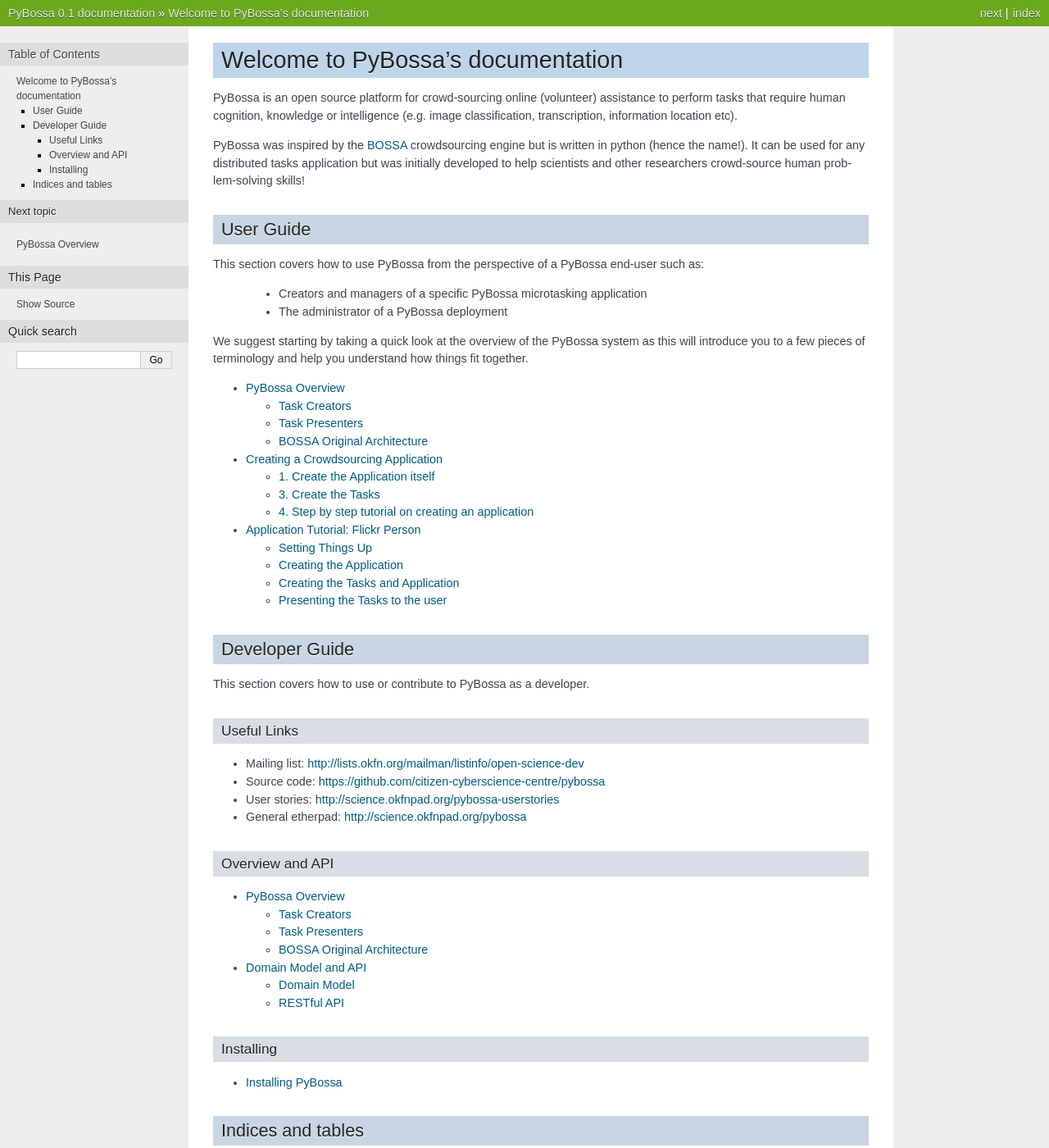
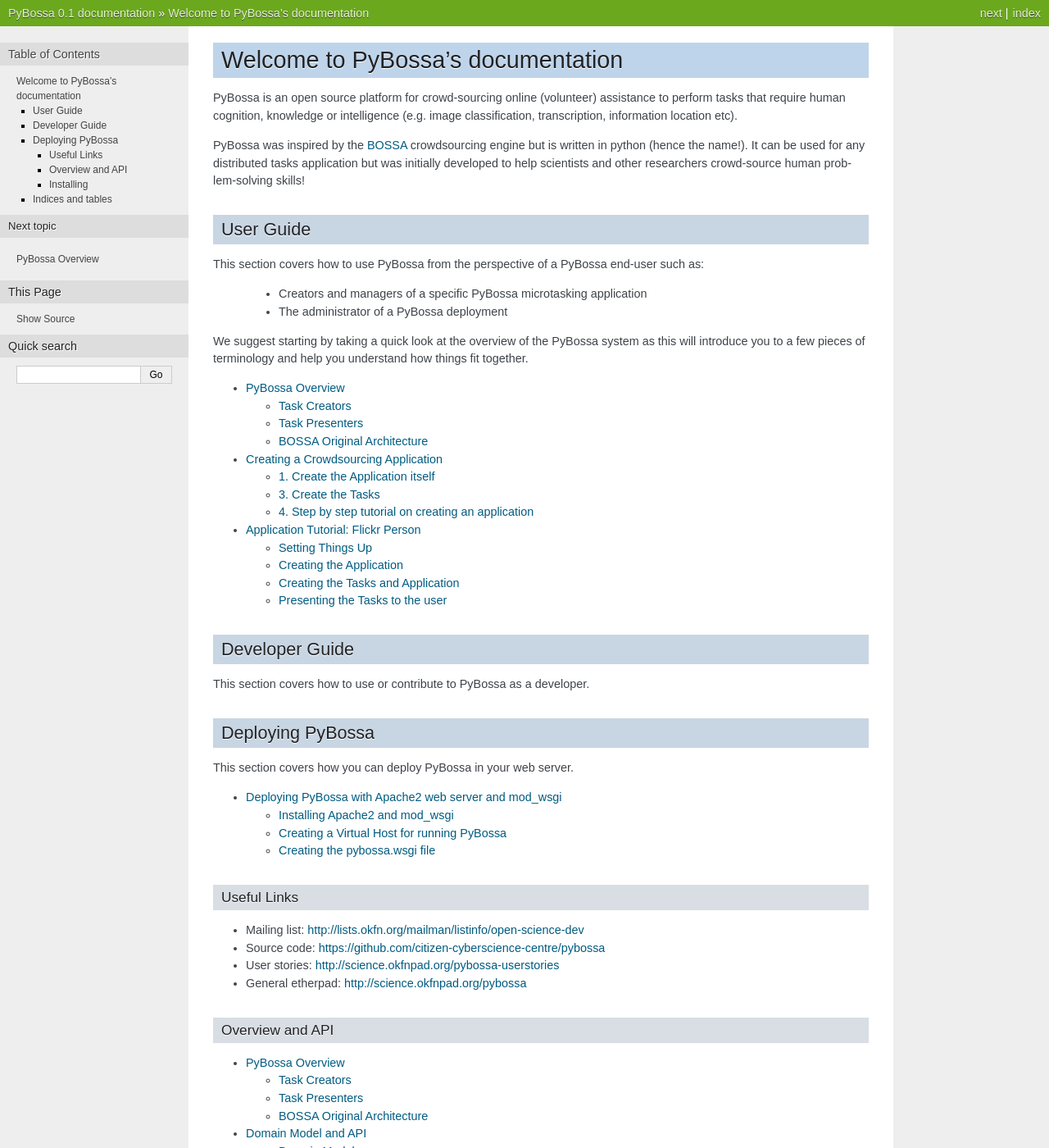
Before and after one commit to Scifabric/pybossa, a Sphinx documentation site: the page built from doc/index.rst, in a window 1280 px wide and 1400 px high. Shown: the whole window at 82% size. Built offline with Sphinx 7.4.7, drawn with Linux system fonts in a browser that asks for light colours; some of the changed lines change nothing that is shown.

Commit message:
Documentation about deploying PyBossa with Apache2 and mod_wsgi. Closes #83
Documentation explaining how you can deploy PyBossa with Apache2 and mod_wsgi.

This commit also adds a small fix to the pybossa-site, reflecting the new path for
the wsgi file in the contrib folder.

```diff
--- /dev/null
+++ b/doc/apache2.rst
@@ -0,0 +1,97 @@
+======================================================
+Deploying PyBossa with Apache2 web server and mod_wsgi
+======================================================
+
+PyBossa is a python web application built using the Flask micro-framework.
+
+To run PyBossa you need a **pybossa.wsgi** file. This file contains the code
+*mod_wsgi* is executing on startup to get the application object. The object
+named *application* in that file is then used as an application.
+
+Pre-requisites:
+
+  * Apache2
+  * mod_wsgi
+
+Installing Apache2 and mod_wsgi
+-------------------------------
+
+You have to install Apache2 and mod_wsgi in your server machine. In
+a Debian/Ubuntu machine you can install them running the following commands::
+
+ $ sudo apt-get install apache2
+ $ sudo apt-get install libapache2-mod-wsgi
+
+After installing the software, you have to enable the *mod_wsgi* library and
+restart the web server::
+
+ $ sudo a2enmod wsgi
+ $ sudo /etc/init.d/apache2 restart
+
+Creating a Virtual Host for running PyBossa
+-------------------------------------------
+
+Now you have to copy and adapt the following files to your local PyBossa
+installation:
+
+ * contrib/apache2/pybossa-site
+ * contrib/pybossa.wsgi
+
+The PyBossa virtual host file (**contrib/apache2/pybossa-site**) has the
+following directives::
+
+    <VirtualHost *:80>
+        ServerName example.com
+
+        DocumentRoot /home/user/pybossa
+        WSGIDaemonProcess pybossa user=user1 group=group1 threads=5
+        WSGIScriptAlias / /home/user/pybossa/contrib/pybossa.wsgi
+
+        <Directory /home/user/pybossa>
+            WSGIProcessGroup pybossa
+            WSGIApplicationGroup %{GLOBAL}
+            Order deny,allow
+            Allow from all
+        </Directory>
+    </VirtualHost>
+
+.. note:
+
+    This guide is assumming that you are going to serve the application from a home
+    folder, not the standard */var/www* DocumentRoot of Apache.
+
+You can specify a user and group from your machine with lower privileges in
+order to improve the security of the site. You can also use the www-data user
+and group name.
+
+Once you have adapted the PATH in that file, copy it into the folder::
+
+ /etc/apache2/sites-available
+
+Then, you will only need to activate the **mod vhost_alias** if PyBossa is
+going to be run as a Virtual Host::
+
+ $ sudo a2enmod vhost_aliases
+ $ sudo /etc/init.d/apache2 restart
+
+Creating the pybossa.wsgi file
+------------------------------
+
+Finally, you only have to copy the **pybossa.wsgi.template** file to
+pybossa.wsgie and adapt the paths to match your configuration.
+
+The content of this file is the following::
+
+  # Check the official documentation http://flask.pocoo.org/docs/deploying/mod_wsgi/
+  # Activate the virtual env (we assume that virtualenv is in the env folder)
+  activate_this = '/home/user/pybossa/env/bin/activate_this.py'
+  execfile(activate_this, dict(__file__=activate_this))
+  # Import sys to add the path of PyBossa
+  import sys
+  sys.path.insert(0,'/home/user/pybossa')
+  # Run the web-app
+  from pybossa.web import app as application
+
+
+Restart the web server and you should be able to see your PyBossa web
+application up and running in http://example.com
--- a/doc/index.rst
+++ b/doc/index.rst
@@ -39,6 +39,16 @@
 
 This section covers how to use or contribute to PyBossa as a developer.
 
+Deploying PyBossa
+=================
+
+This section covers how you can deploy PyBossa in your web server.
+
+.. toctree::
+   :maxdepth: 2
+
+   apache2
+
 Useful Links
 ------------
 
```
Also changed, not shown: 1 other file.
